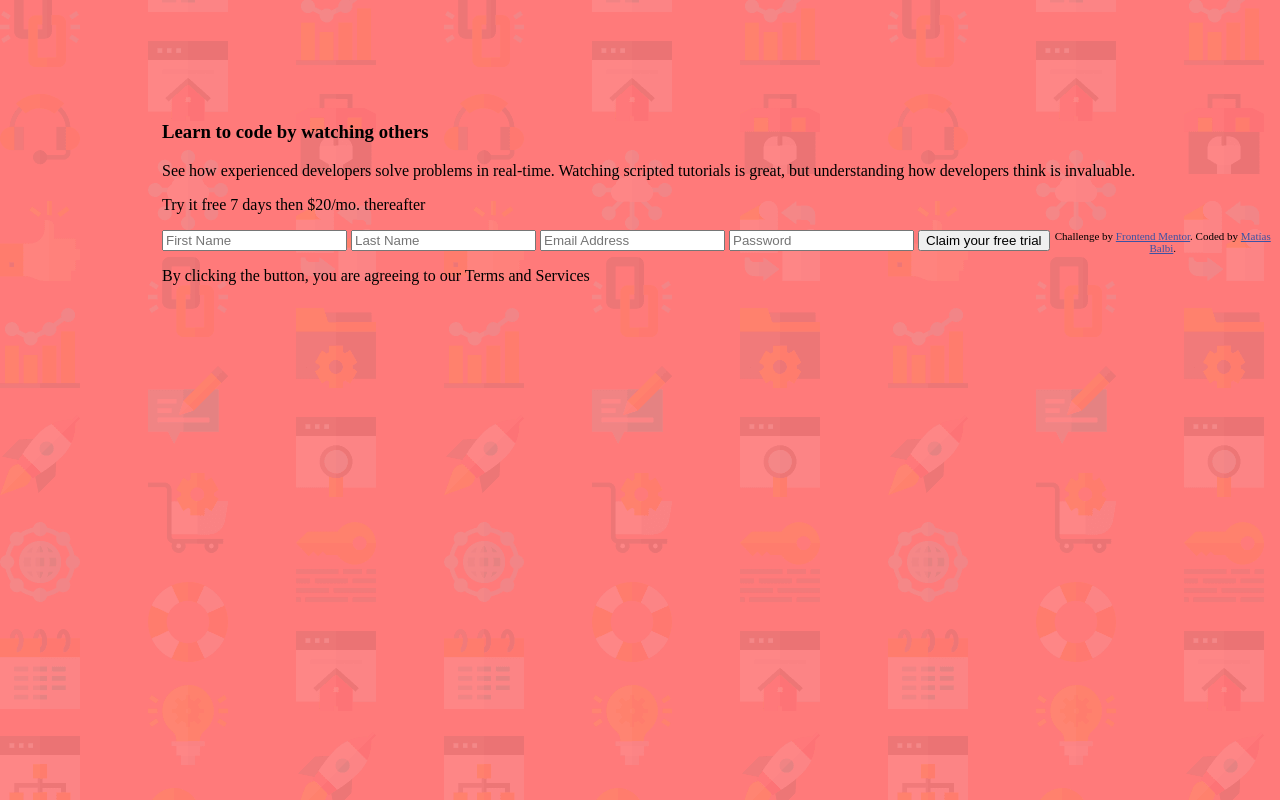
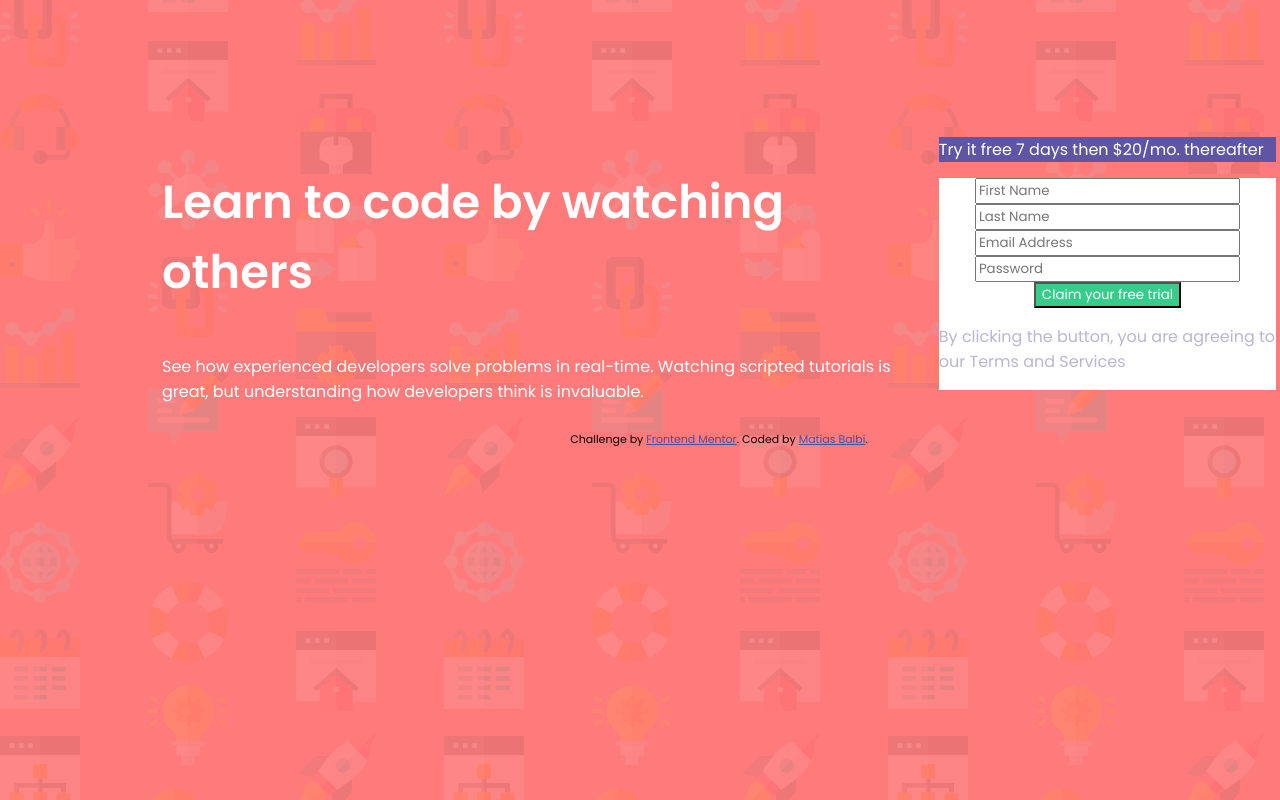
Before and after one commit to MatiBalbiDev/SignupComponent, a plain HTML site: page index.html in a window 1280 px wide. Drawn offline with Linux system fonts and the light colour scheme.

Commit message:
Se agregaron mas estilos a distintos elementos

```diff
--- a/styles.css
+++ b/styles.css
@@ -1,5 +1,6 @@
 * {
   max-width: 1440px;
+  font-family: "Poppins", sans-serif;
 }
 
 body {
@@ -8,14 +9,46 @@ body {
   width: 1114px;
   height: 559px;
   margin: 121px 164px 112px 162px;
+  font-size: 16px;
 }
 
-titles {
-  float: left;
+.container {
+  display: flex;
+}
+
+.titles {
+  color: #fff;
+}
+
+.title {
+  font-weight: 600;
+  font-size: 2.9rem;
 }
 
 form {
-  float: left;
+  background-color: #fff;
+  display: flex;
+  flex-direction: column;
+  justify-content: space-between;
+  align-items: center;
+}
+
+.ofert {
+  background-color: hsl(248, 32%, 49%);
+  color: #fff;
+}
+
+.submitInfo {
+  background-color: hsl(154, 59%, 51%);
+  color: #fff;
+}
+
+.message {
+  color: hsl(246, 25%, 77%);
+}
+
+.terms&Services {
+  color: hsl(0, 100%, 74%);
 }
 
 .attribution {
```
